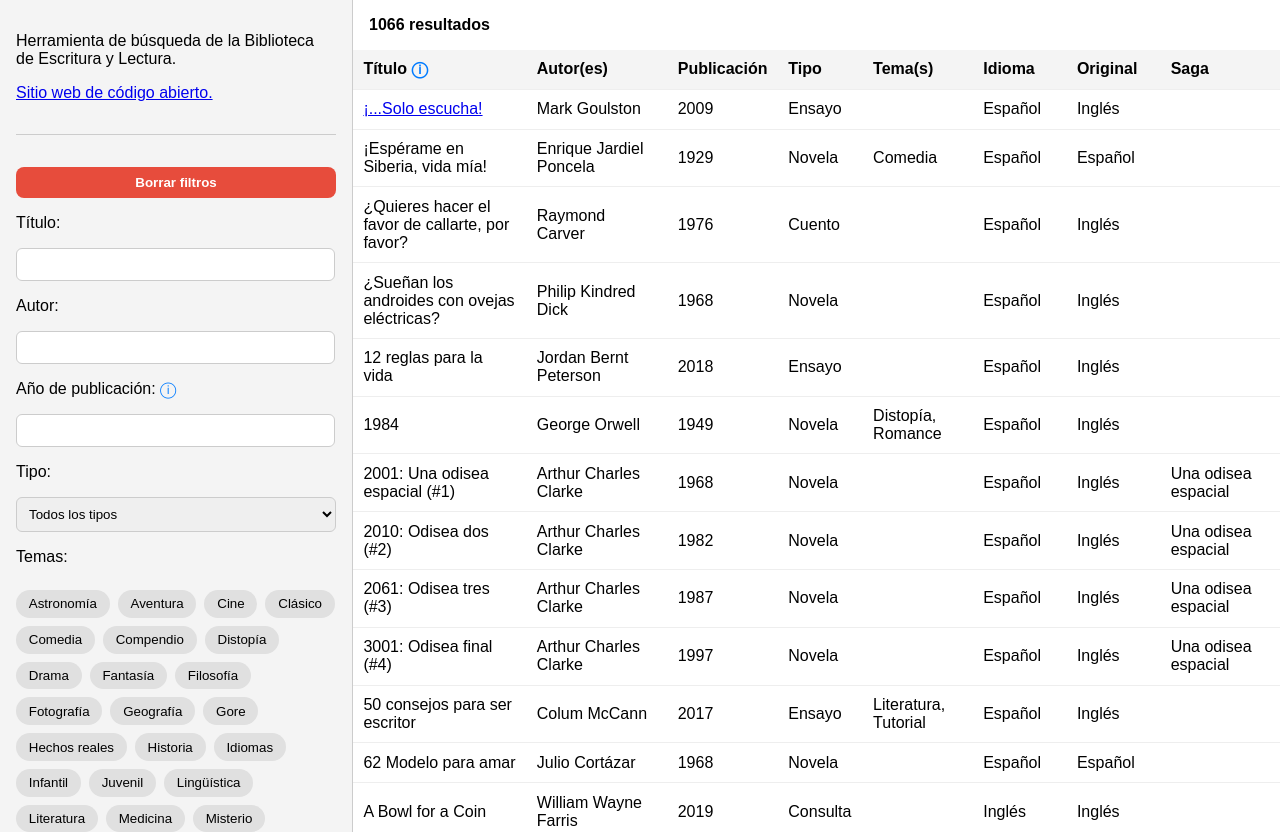
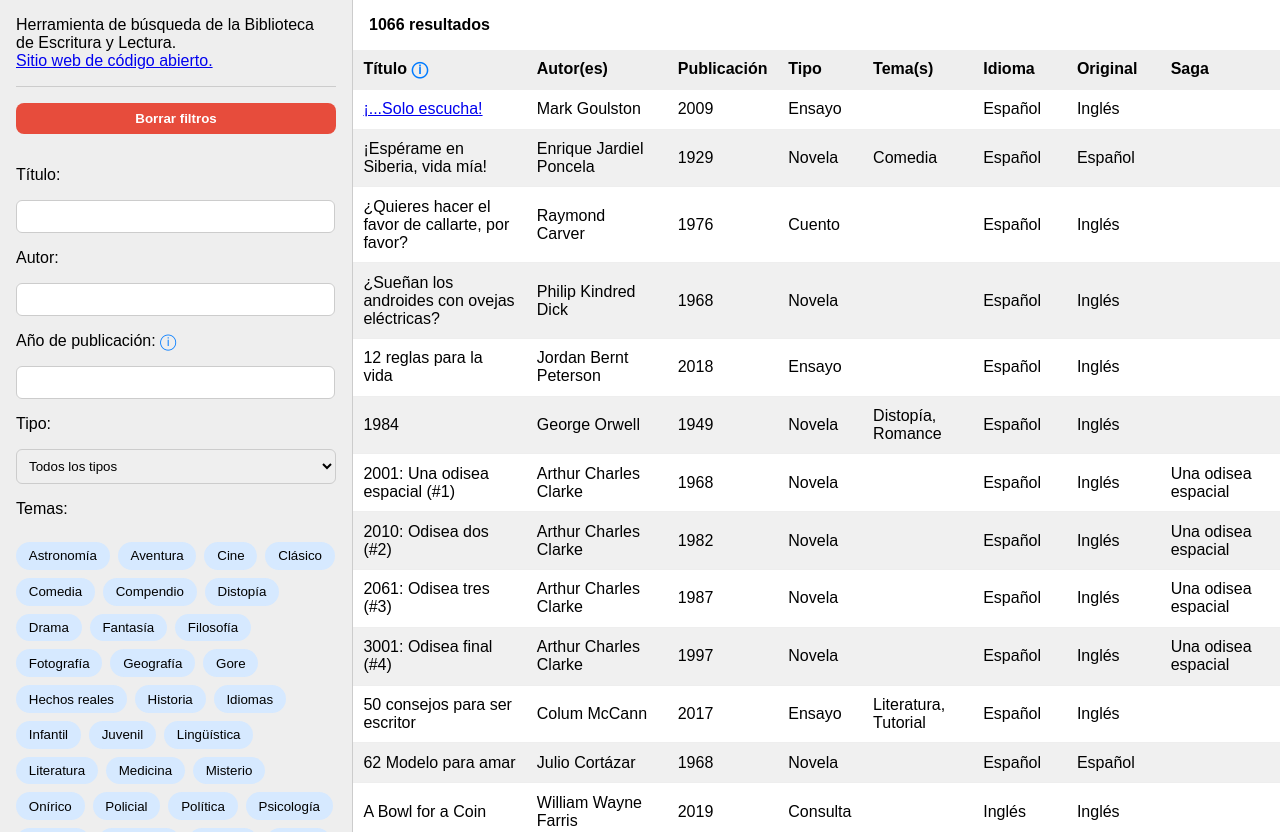
Before and after one commit to EscrituraYLectura/biblioteca, a Next.js app: page / in a window 1280 px wide. Shown: the top 834 px of the page. Built offline with nearby package versions, Linux system fonts and the light colour scheme; a web font is replaced by a local one.

Commit message:
Adjust styles

```diff
--- a/app/ui/global.scss
+++ b/app/ui/global.scss
@@ -11,7 +11,7 @@ body {
 .sidebar {
     width: 320px;
     padding: 1rem;
-    background: #f4f4f4;
+    background: #eeeeee;
     position: sticky;
     top: 0;
     height: 100vh;
@@ -23,8 +23,12 @@ body {
 }
 
 .introduction {
-    padding-bottom: 2rem;
+    padding-bottom: 1rem;
     border-bottom: 1px solid #ccc;
+}
+
+.introduction p {
+    margin: 0;
 }
 
 .sidebar input,
@@ -65,11 +69,19 @@ th, td {
 }
 
 tr th {
-    background-color: #f4f4f4;
+    background-color: #eeeeee;
+}
+
+tbody tr:nth-child(even) {
+  background-color: #f0f0f0;
+}
+
+tbody tr:nth-child(odd) {
+  background-color: #ffffff;
 }
 
 tbody tr:hover {
-    background: #cee5ff;
+    background: #d6e9ff;
 }
 
 .tag-container {
@@ -80,7 +92,7 @@ tbody tr:hover {
 }
 
 .tag {
-    background-color: #e0e0e0;
+    background-color: #d6e9ff;
     border: none;
     border-radius: 1rem;
     padding: 0.4rem 0.8rem;
@@ -89,7 +101,7 @@ tbody tr:hover {
 }
 
 .tag:hover {
-    background-color: #d0d0d0;
+    background-color: #c5dfff;
 }
 
 .tag.selected {
@@ -103,7 +115,7 @@ tbody tr:hover {
 }
 
 #clear-filters-button {
-    margin-top: 1rem;
+    margin-bottom: 1rem;
     padding: 0.5rem 1rem;
     border-radius: 0.5rem;
     background-color: #e74c3c;
```
